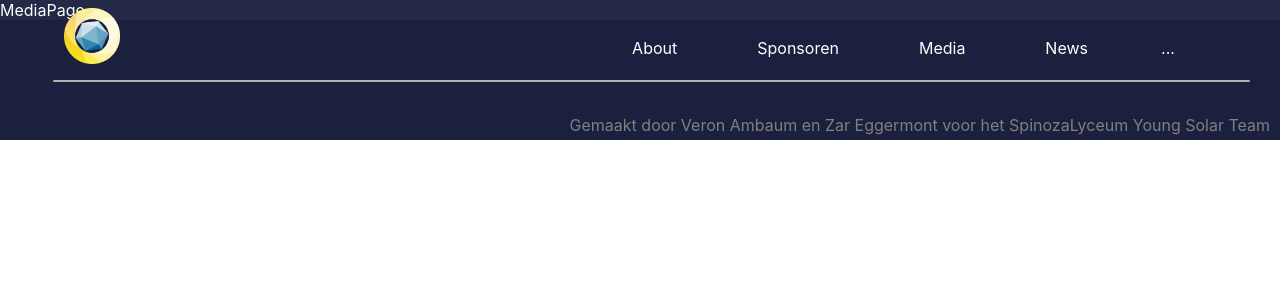
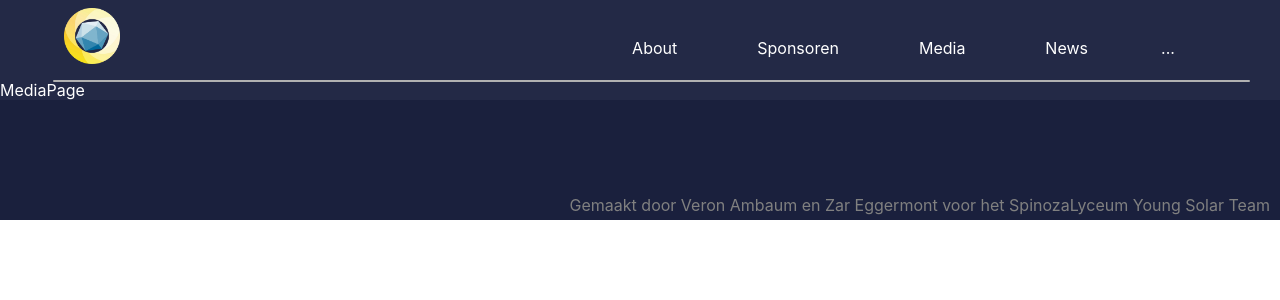
Before and after one commit to Spinoza-Solar/spinoza-solar-website, a React (Create React App) app: page /Media in a window 1280 px wide. Shown: the top 300 px of the page. Built offline with nearby package versions, Linux system fonts and the light colour scheme.

Commit message:
Added navbar filler to the pages that need it.

```diff
--- a/src/App.css
+++ b/src/App.css
@@ -10,3 +10,9 @@ h1 {
     -webkit-background-clip: text;
     -webkit-text-fill-color: transparent;
 }
+
+.NavbarFiller {
+    width: 100vw;
+    height: 10vh;
+    background: var(--bg-color-primary);
+}
--- a/src/App.js
+++ b/src/App.js
@@ -3,7 +3,7 @@ import { Switch, Route } from 'react-router-dom';
 import './App.css';
 
 import {Footer, Navbar} from "./components";
-import { HomePage, MediaPage, NewsPage, SponsorPage} from "./pages";
+import { AboutPage, HomePage, MediaPage, NewsPage, SponsorPage} from "./pages";
 
 function App() {
   return (
@@ -13,13 +13,20 @@ function App() {
                 <Route exact path="/">
                     <HomePage />
                 </Route>
+                <Route exact path="About">
+                    <div className="NavbarFiller"></div>
+                    <AboutPage />
+                </Route>
                 <Route exact path="/Media">
+                    <div className="NavbarFiller"></div>
                     <MediaPage />
                 </Route>
                 <Route exact path="/News">
+                    <div className="NavbarFiller"></div>
                     <NewsPage />
                 </Route>
                 <Route exact path="/Sponsors">
+                    <div className="NavbarFiller"></div>
                     <SponsorPage />
                 </Route>
             </Switch>
--- /dev/null
+++ b/src/pages/AboutPage/AboutPage.jsx
@@ -0,0 +1,9 @@
+import './AboutPage.css'
+
+export function AboutPage() {
+    return (
+        <div className="AboutPage">About</div>
+    )
+}
+
+export default AboutPage
--- a/src/pages/index.js
+++ b/src/pages/index.js
@@ -1,6 +1,7 @@
 // export { default as {COMPONENT-NAME} } from '{FILENAME}';
 
+export { default as AboutPage }             from './AboutPage/AboutPage'
 export { default as HomePage }              from './HomePage/HomePage';
 export { default as MediaPage }             from './MediaPage/MediaPage';
-export { default as NewsPage }             from './NewsPage/NewsPage';
-export { default as SponsorPage }             from './SponsorPage/SponsorPage';
+export { default as NewsPage }              from './NewsPage/NewsPage';
+export { default as SponsorPage }           from './SponsorPage/SponsorPage';
```
Also changed, not shown: src/pages/AboutPage/AboutPage.css (added).
